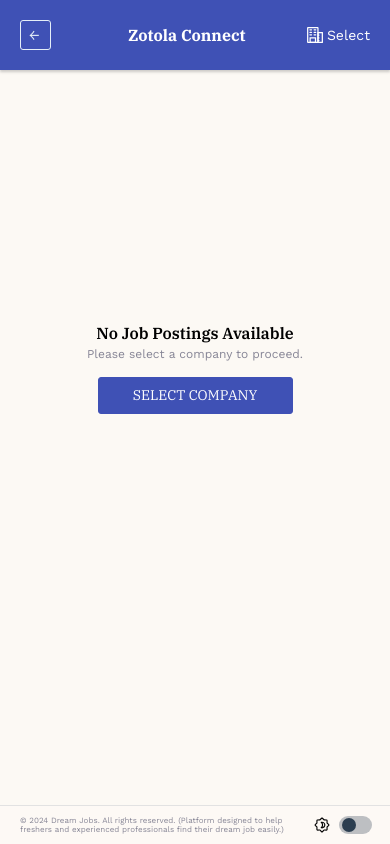
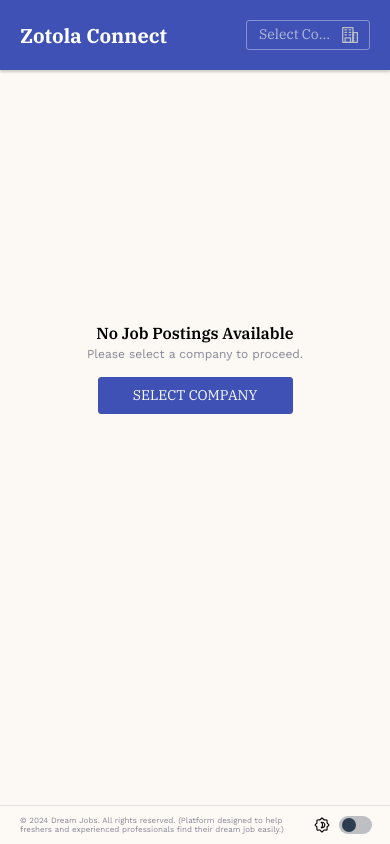
Before and after one commit to front-end-apps/zotola-connect, a React (Vite) app: page /explore-opportunities in a window 390 px wide. Built offline with nearby package versions, Linux system fonts and the light colour scheme.

Commit message:
added resection feature on job list page to improve user experience

```diff
--- a/src/components/CompanyList.tsx
+++ b/src/components/CompanyList.tsx
@@ -1,8 +1,9 @@
 import companyNames from "../json/company.json";
 interface CompanyListProps {
   is_selected: (selected: boolean) => void;
+  selected_option?: string;
 }
-const CompanyList: React.FC<CompanyListProps> = ({is_selected}) => {
+const CompanyList: React.FC<CompanyListProps> = ({is_selected, selected_option}) => {
   const getCompanyNames = () => {
     return companyNames.map((item) => (
       <option key={item.name} value={item.name}>
@@ -15,14 +16,18 @@ const CompanyList: React.FC<CompanyListProps> = ({is_selected}) => {
     is_selected(true);
   };
   return (
+   <>
     <select
       name="options"
       className="custom-select"
+      value={selected_option}
       onChange={handleSelectChange}
     >
       <option value="">Select Company</option>
       {getCompanyNames()}
     </select>
+     {selected_option &&  <span className="custom-select-tooltip">{selected_option}</span> }
+   </>
   );
 };
 
--- a/src/components/Header.tsx
+++ b/src/components/Header.tsx
@@ -1,26 +1,44 @@
-import '../styles/Header.scss';
-import { useState } from 'react';
-import companyIcon from '../assets/company.svg'
-import {
-  Link
-} from "react-router-dom";
+import "../styles/Header.scss";
+import { useState, useEffect } from "react";
+import companyIcon from "../assets/company.svg";
+import CompanyList from "./CompanyList";
 
 const Header = () => {
-  const [currentCompany] = useState(localStorage.getItem('companyName'))
+  const [reloadScreen, setReloadScreen] = useState(false);
+  const [isJobsPage, setIsJobsPage] = useState(false);
+  const [currentCompany] = useState(localStorage.getItem("companyName") || "");
+  const selectCompany = (value: boolean) => {
+    setReloadScreen(value);
+  };
+  useEffect(() => {
+    if (reloadScreen) {
+      window.location.reload();
+    }
+    if (window.location.pathname === "/explore-opportunities") {
+      setIsJobsPage(true);
+    } else {
+      setIsJobsPage(false);
+    }
+  }, [reloadScreen]);
   return (
     <header>
       <div className="total-jobs">
         <div className="container">
           <div className="header-bar">
-            <a href="/" className="button-outline">
-              ← <span>Back</span>
-            </a>
-            <h1>
-            Zotola Connect
-            </h1>
-            <div className='active-company'>
-              <img src={companyIcon} height="18" width="18" alt="" />{currentCompany ?? <Link to="/"> Select </Link>}
-            </div>
+            <h1>Zotola Connect</h1>
+            {isJobsPage ? (
+              <div className="active-company">
+                <img src={companyIcon} height="18" width="18" alt="" />
+                <CompanyList
+                  is_selected={selectCompany}
+                  selected_option={currentCompany}
+                />
+              </div>
+            ) : (
+              <a href="/explore-opportunities" className="button-outline">
+                <span>Explore More</span>
+              </a>
+            )}
           </div>
         </div>
       </div>
--- a/src/styles/Header.scss
+++ b/src/styles/Header.scss
@@ -5,14 +5,58 @@ header {
   .active-company {
     display: flex;
     align-items: center;
-    gap: 6px;
-    text-transform: capitalize;
-    a{
-      text-decoration: none;
-      color: inherit;
+    flex-direction: row-reverse;
+    position: relative;
+
+    img{
+      position: absolute;
+      right: 12px;
+    }
+    .custom-select{
+      font-family: "IBM Plex Serif";
+      min-width: unset;
+      background: transparent;
+      color: rgb(236 236 236 / 68%);
+      outline: none;
+      cursor: pointer;
+      font-size: 14px;
+      text-align: center;
+      appearance: none;
+      position: relative;
+      text-transform: capitalize;
+      width: 124px;
+      white-space: nowrap;
+      overflow: hidden;
+      text-overflow: ellipsis;
+      padding: 6px 32px 7px 12px;
+      border: 1px solid rgba(255, 255, 255, 0.368627451);
+      border-radius: 3px;
       &:hover{
-        text-decoration: underline;
+        border-bottom-left-radius: 0;
+        border-bottom-right-radius: 0;
+        border-bottom-color: transparent;
+        + .custom-select-tooltip{
+          visibility: visible;
+         }
       }
+    }
+    .custom-select-tooltip{
+      color: var(--primary-color);
+      background: rgb(255 255 255);
+      font-size: 10px;
+      text-transform: uppercase;
+      padding: 1px 4px;
+      position: absolute;
+      top: 100%;
+      left: 50%;
+      transform: translateX(-50%);
+      width: 100%;
+      text-align: center;
+      visibility: hidden;
+      border: 1px solid rgba(255, 255, 255, 0.368627451);
+      border-bottom-left-radius: 3px;
+      border-bottom-right-radius: 3px;
+      margin-top: -1px;
     }
   }
   .total-jobs {
@@ -25,15 +69,15 @@ header {
       align-items: center;
       justify-content: space-between;
       .button-outline {
-        color: #e5eff8;
+        color: rgb(236 236 236 / 68%);
+        font-family: "IBM Plex Serif";
         text-decoration: none;
-        border: 1px solid #e5eff8;
+        border: 1px solid rgba(255, 255, 255, 0.368627451);
         padding: 6px 10px 6px 8px;
         border-radius: 3px;
         min-width: 58px;
-        text-align: center;
-        display: flex;
-        align-items: center;
+        display: table;
+        font-size: 14px;
       }
       h1 {
         font-size: 38px;
@@ -57,15 +101,10 @@ header {
       .header-bar {
         .button-outline {
           font-size: 14px;
-          min-width: auto;
-          span{
-            display: none;
-          }
         }
         h1 {
-          font-size: 16px;
+          font-size: 20px;
           text-align: left;
-          padding-left: 16px;
         }
       }
     }
```
Also changed, not shown: src/assets/company.svg, 5 other files (tests, documents, lock files or other folders).
